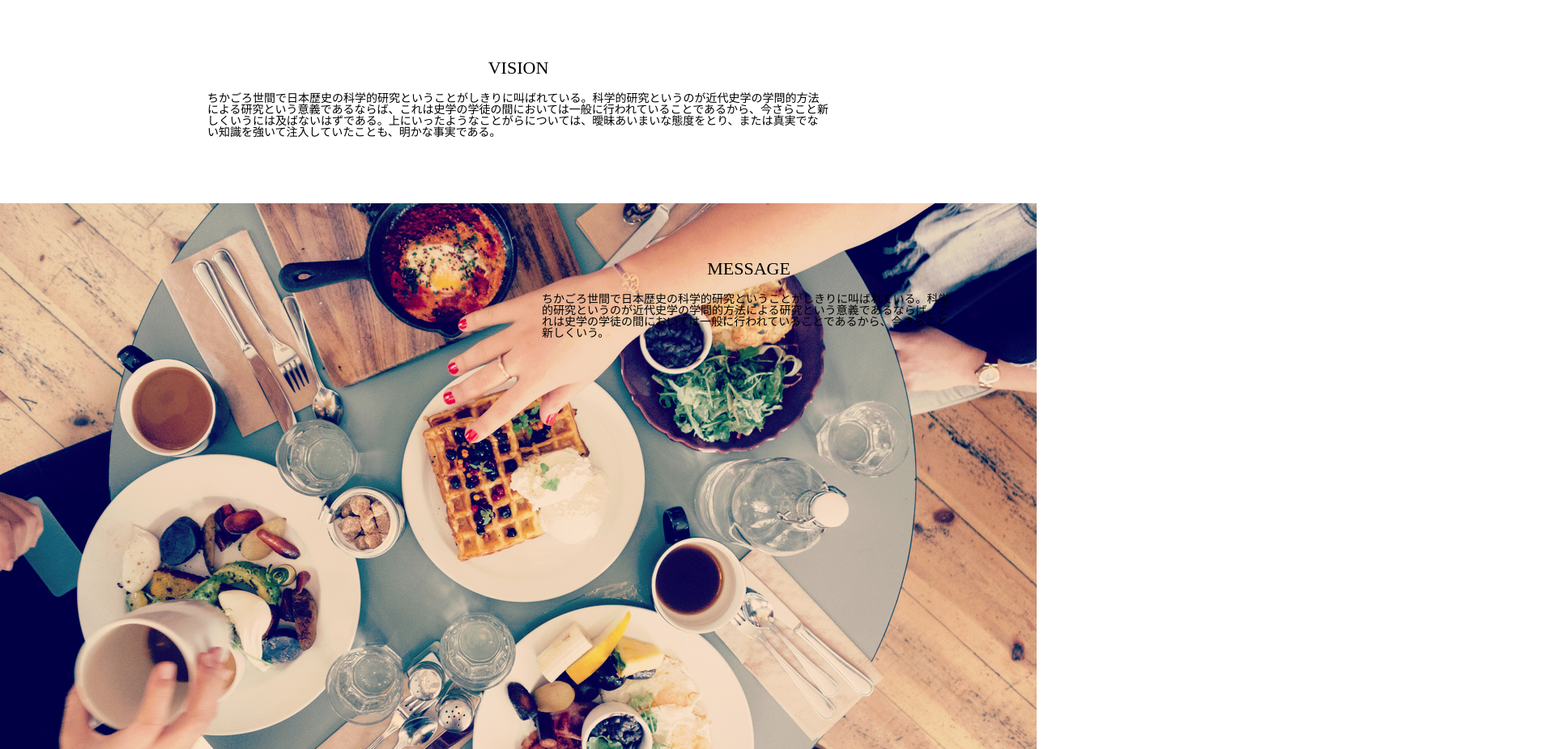
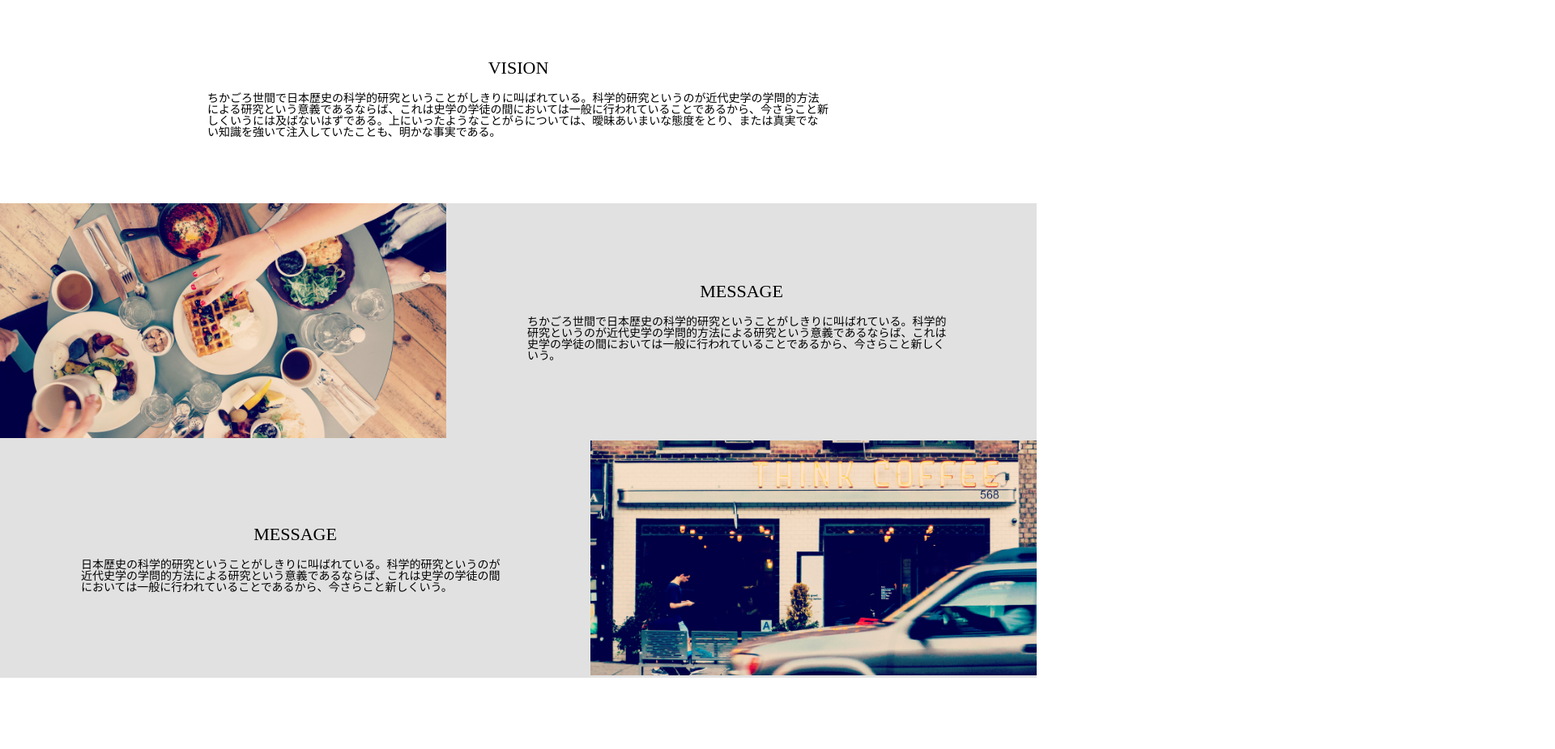
Before and after one commit to Akazaw-a/Akazawa, a plain HTML site: page index.html in a window 1280 px wide. Shown: the part 568-1493 px from the top of the page at 81% size, 1920 px wide, since content can reach past the window. After the commit the page ends 1405 px from the top, so only its background shows below. Drawn offline with nearby package versions, Linux system fonts and the light colour scheme.

Commit message:
CSSで色々やってみた「けどまだ上手くいかない もうちょっとかな「

```diff
--- a/index.html
+++ b/index.html
@@ -20,28 +20,37 @@
             </p>
      </div>
 
-     <h1>VISION</h1>
+     <h1 class="vision">VISION</h1>
      <p class="centering-text-2">ちかごろ世間で日本歴史の科学的研究ということがしきりに叫ばれている。科学的研究というのが近代史学の学問的方法による研究という意義であるならば、これは史学の学徒の間においては一般に行われていることであるから、今さらこと新しくいうには及ばないはずである。上にいったようなことがらについては、曖昧あいまいな態度をとり、または真実でない知識を強いて注入していたことも、明かな事実である。            </p>
 
      <div class="f-container1">
          <p class="f-img-1">
-                <img src="img/sec02_01.jpg">
+                <img src="img/sec02_01.jpg" class="flex-img">
          </p>
          <div class="f-text-1">
-             <h1>MESSAGE</h1>
-             <p>ちかごろ世間で日本歴史の科学的研究ということがしきりに叫ばれている。科学的研究というのが近代史学の学問的方法による研究という意義であるならば、これは史学の学徒の間においては一般に行われていることであるから、今さらこと新しくいう。</p>
+             <h1 class="flex-h">MESSAGE</h1>
+             <p class="flex-p">ちかごろ世間で日本歴史の科学的研究ということがしきりに叫ばれている。科学的研究というのが近代史学の学問的方法による研究という意義であるならば、これは史学の学徒の間においては一般に行われていることであるから、今さらこと新しくいう。</p>
          </div>
      </div>
 
      <div class="f-container2">
          <div class="f-text-2">
-             <h1>MESSAGE</h1>
-             <p>日本歴史の科学的研究ということがしきりに叫ばれている。科学的研究というのが近代史学の学問的方法による研究という意義であるならば、これは史学の学徒の間においては一般に行われていることであるから、今さらこと新しくいう。</p>
+             <h1 class="flex-h">MESSAGE</h1>
+             <p class="flex-p">日本歴史の科学的研究ということがしきりに叫ばれている。科学的研究というのが近代史学の学問的方法による研究という意義であるならば、これは史学の学徒の間においては一般に行われていることであるから、今さらこと新しくいう。</p>
          </div>
          <div class="f-img-2">
-                <img src="img/sec02_02.jpg">
+                <img src="img/sec02_02.jpg" class="flex-img">
          </div>
      </div>
+
+     <!-- <div class="f-container3">
+         <div class= "servis">
+             <h1>SERVIS</h1>
+             <img src="img/circleImg01.png">
+             <p>科学的研究というのが近代史学の学問的方法による研究という意義であるならば、これは史学の学徒の間においては一般に行われていることであるから、今さらこと新しくいう。</p>
+         </div>
+
+     </div> -->
 
     </body>
 
--- a/style.css
+++ b/style.css
@@ -1,3 +1,4 @@
+* { box-sizing: border-box }
 * {
     margin: 0;
 }
@@ -31,7 +32,7 @@
     font-size: 20px;
 }
 
-h1 {
+.vision {
     text-align: center;
     font-size: 22px;
     padding: 70px 0 20px;
@@ -52,34 +53,52 @@ h1 {
     display: flex;
     flex-direction: row;
     justify-content: space-between;
+    align-items: center;
 }
 
 .f-container2 {
     background-color: #e1e1e1;
     display: flex;
     flex-direction: row;
+    justify-content: space-between;
+    align-items: center;
 }
 
-.f-img-1 {
-width: 569px;
-height: 300ox;
+/* .f-img-1 {
+    width: 569px; */
+    /* display: inline-block;
+    max-width: 100%
+} */
+
+.flex-img {
+    width: 2700px;
+    display: inline-block;
+    max-width: 100%;
 }
 
 .f-text-1 {
-    height: 355px;
-    font-size: 14px;
+    /* font-size: 14px; */
     padding-left: 100px;
     padding-right: 100px;
 }
 
 .f-text-2 {
-    height: 355px;
-    font-size: 14px;
+    /* font-size: 14px; */
     padding-left: 100px;
     padding-right: 100px;
 }
 
-.f-img-2 {
+.flex-h {
+    font-size: 22px;
+    text-align: center;
+    padding-bottom: 20px;
+}
+
+.flex-p {
+    font-size: 14px;
+    width: 529px;
+}
+
+/* .f-img-2 {
 width: 569px;
-height: 300px;
-}
+} */
```
Also changed, not shown: img/circleImg01.png (added), img/circleImg02.png (added), img/circleImg03.png (added).
